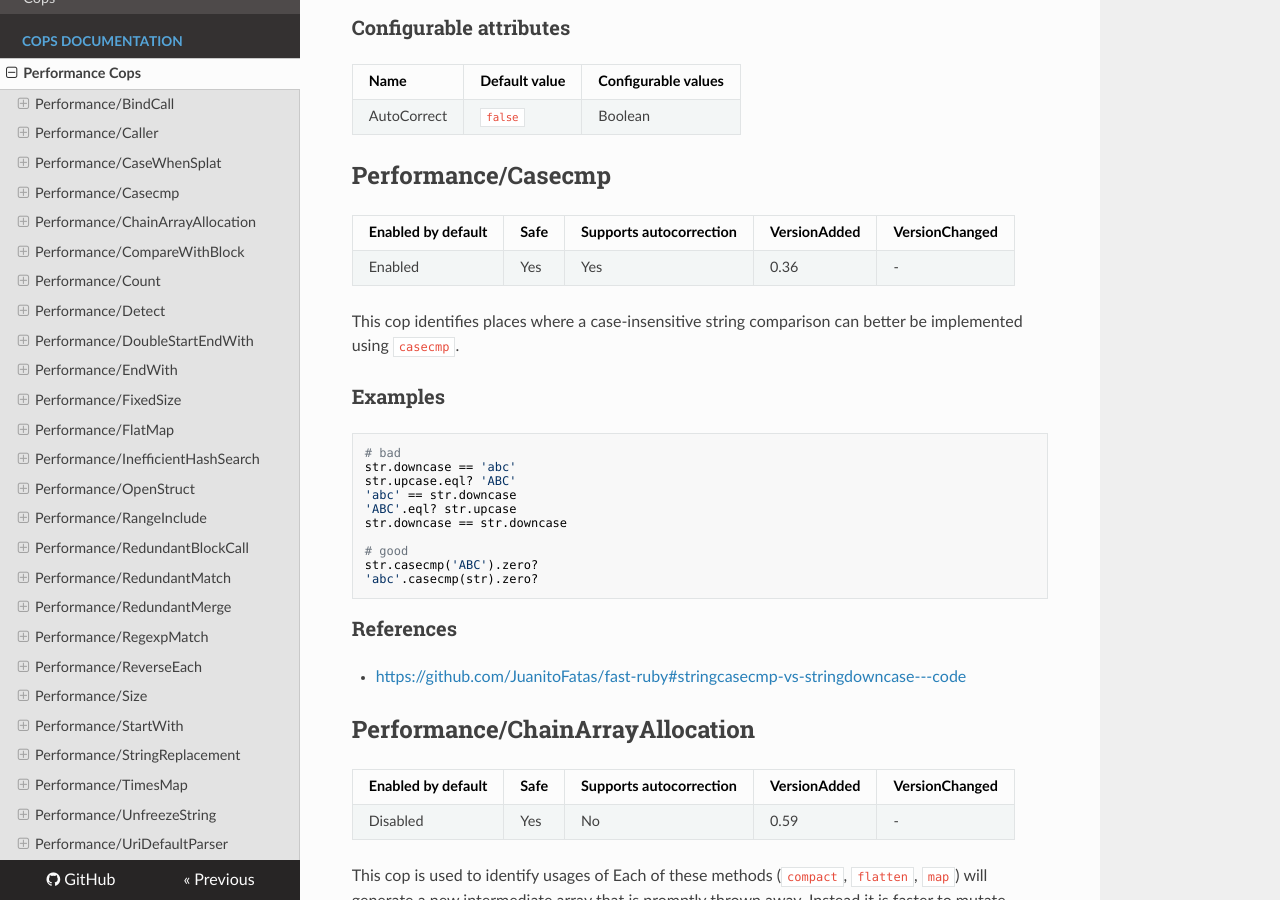
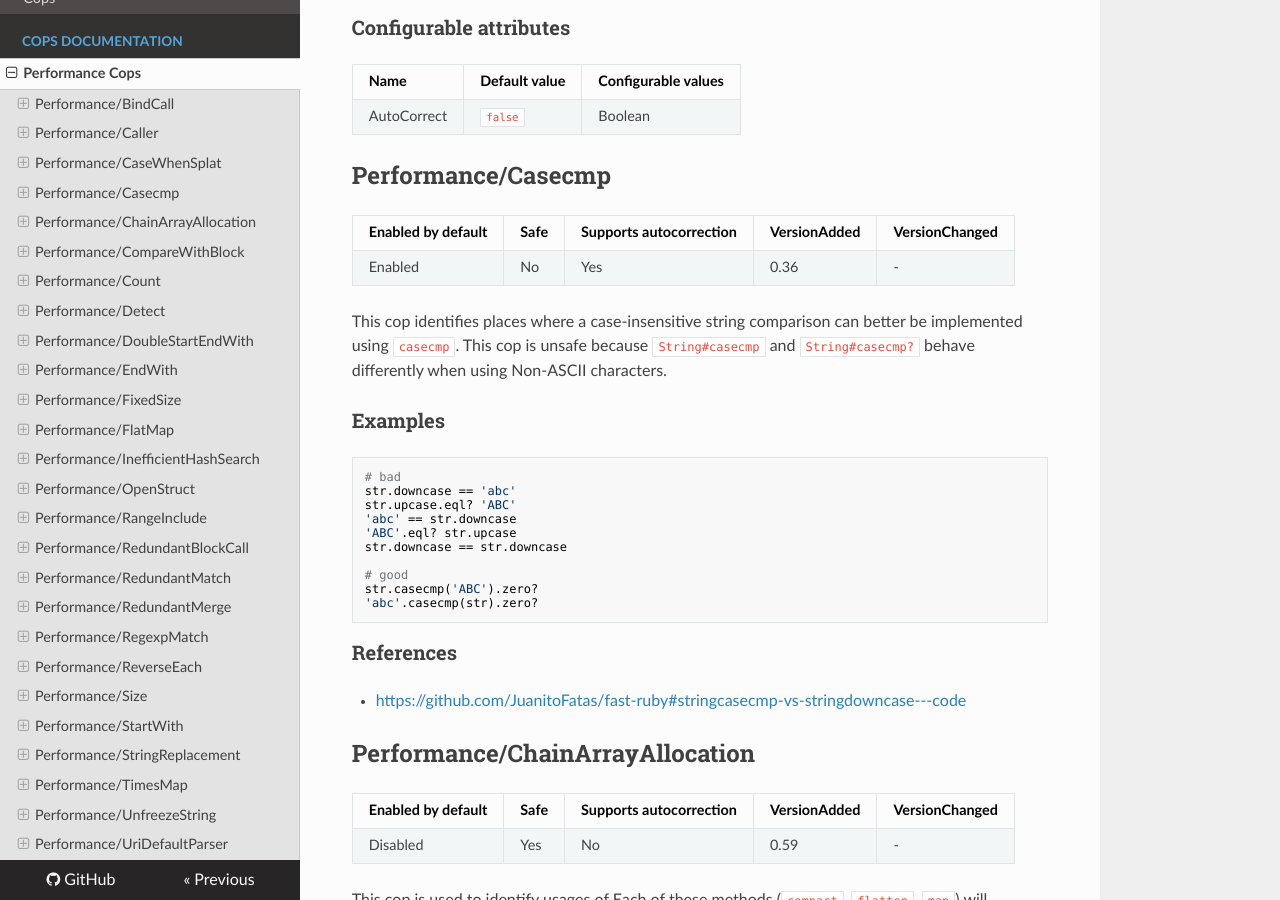
Before and after one commit to Cute0110/Rubocop-Performance, an MkDocs documentation site: the page built from manual/cops_performance.md, in a window 1280 px wide and 900 px high, scrolled down 2107 px. Built offline with MkDocs 1.6.1, drawn with Linux system fonts in a browser that asks for light colours; nearby versions of some CDN libraries; old or Windows-style settings are respelled for this version of MkDocs.

```diff
--- a/manual/cops_performance.md
+++ b/manual/cops_performance.md
@@ -120,10 +120,12 @@ AutoCorrect | `false` | Boolean
 
 Enabled by default | Safe | Supports autocorrection | VersionAdded | VersionChanged
 --- | --- | --- | --- | ---
-Enabled | Yes | Yes  | 0.36 | -
+Enabled | No | Yes  | 0.36 | -
 
 This cop identifies places where a case-insensitive string comparison
 can better be implemented using `casecmp`.
+This cop is unsafe because `String#casecmp` and `String#casecmp?` behave
+differently when using Non-ASCII characters.
 
 ### Examples
 
```
Also changed, not shown: CHANGELOG.md (+1 -0 lines), 2 other files.
